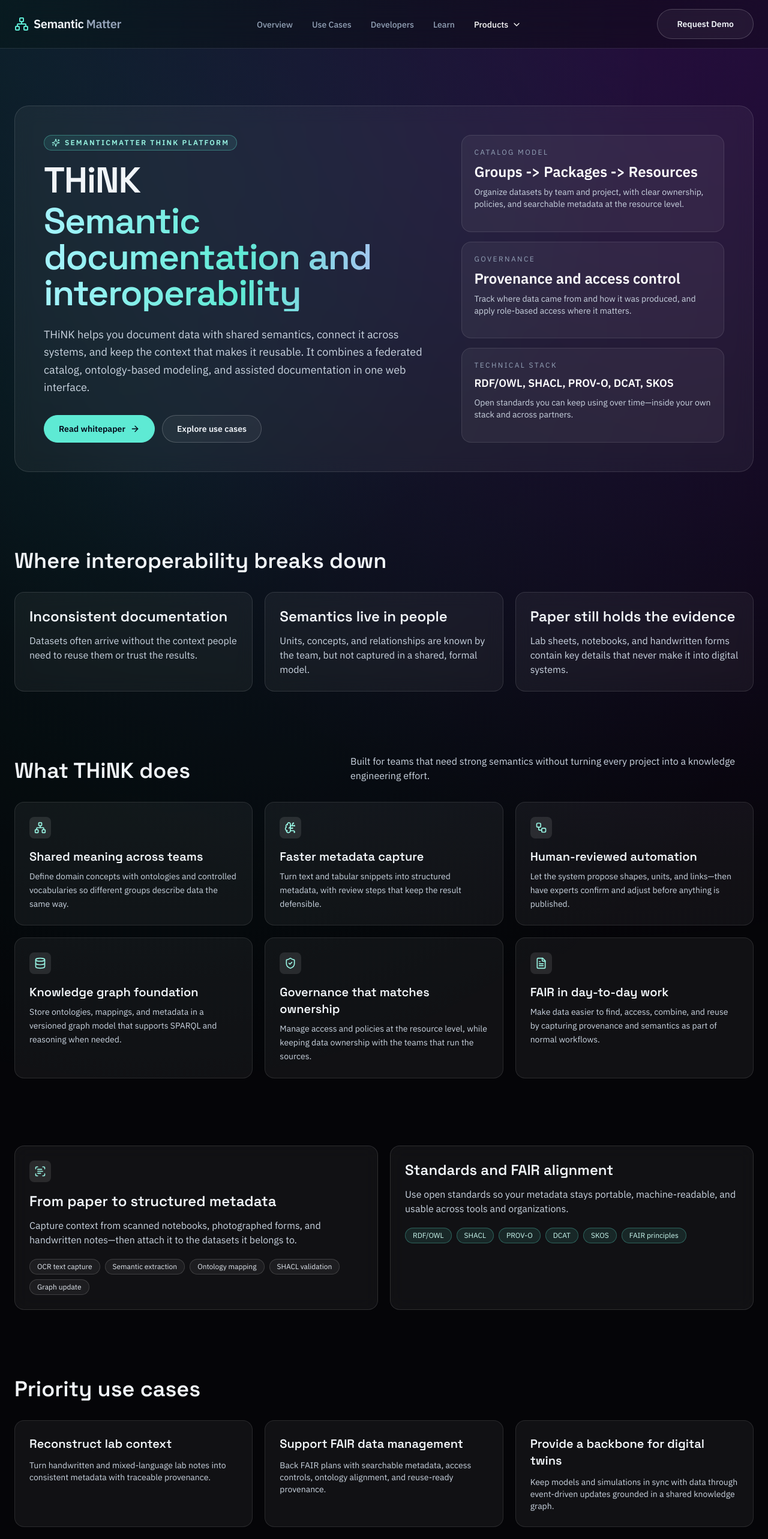
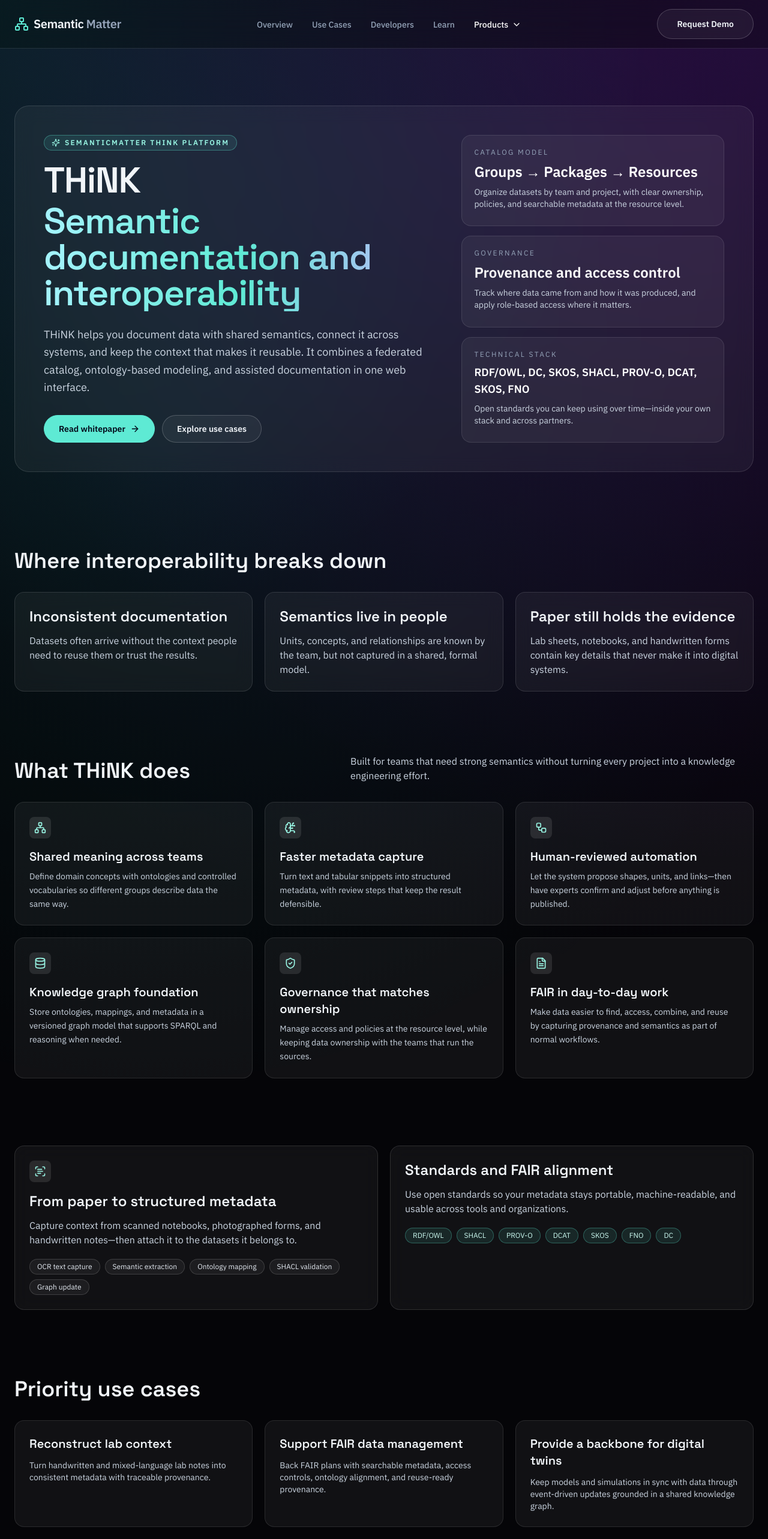
Before and after one commit to SemanticMatter/semanticmatter_landingpage, a Next.js app: page /products/think in a window 1280 px wide. Shown: the top 2566 px of the page at 60% size. Built offline with nearby package versions, Linux system fonts and the light colour scheme.

Commit message:
Updated ontology standards

```diff
--- a/app/products/think/page.tsx
+++ b/app/products/think/page.tsx
@@ -94,7 +94,7 @@
   }
 ];
 
-const standards = ["RDF/OWL", "SHACL", "PROV-O", "DCAT", "SKOS", "FAIR principles"];
+const standards = ["RDF/OWL", "SHACL", "PROV-O", "DCAT", "SKOS", "FNO", "DC"];
 
 const roadmap = [
   "Lock the initial feature set",
@@ -105,11 +105,11 @@
 ];
 
 const transformationalImpact = [
-  "Files -> Shared, queryable knowledge",
-  "Manual metadata -> Assisted capture with review",
-  "Static datasets -> Workflows that react to change",
-  "Paper context -> Digital metadata you can search",
-  "Local reuse -> Cross-team interoperability"
+  "Files → Shared, queryable knowledge",
+  "Manual metadata → Assisted capture with review",
+  "Static datasets → Workflows that react to change",
+  "Paper context → Digital metadata you can search",
+  "Local reuse → Cross-team interoperability"
 ];
 
 export default function ThinkPage() {
@@ -160,7 +160,7 @@
                   Catalog model
                 </p>
                 <p className="mt-2 text-2xl font-semibold text-white">
-                  Groups {"->"} Packages {"->"} Resources
+                  Groups {"→"} Packages {"→"} Resources
                 </p>
                 <p className="mt-2 text-sm text-slate-300">
                   Organize datasets by team and project, with clear ownership,
@@ -184,7 +184,7 @@
                   Technical stack
                 </p>
                 <p className="mt-2 text-lg font-semibold text-white">
-                  RDF/OWL, SHACL, PROV-O, DCAT, SKOS
+                  RDF/OWL, DC, SKOS, SHACL, PROV-O, DCAT, SKOS, FNO
                 </p>
                 <p className="mt-2 text-sm text-slate-300">
                   Open standards you can keep using over time—inside your own
```
